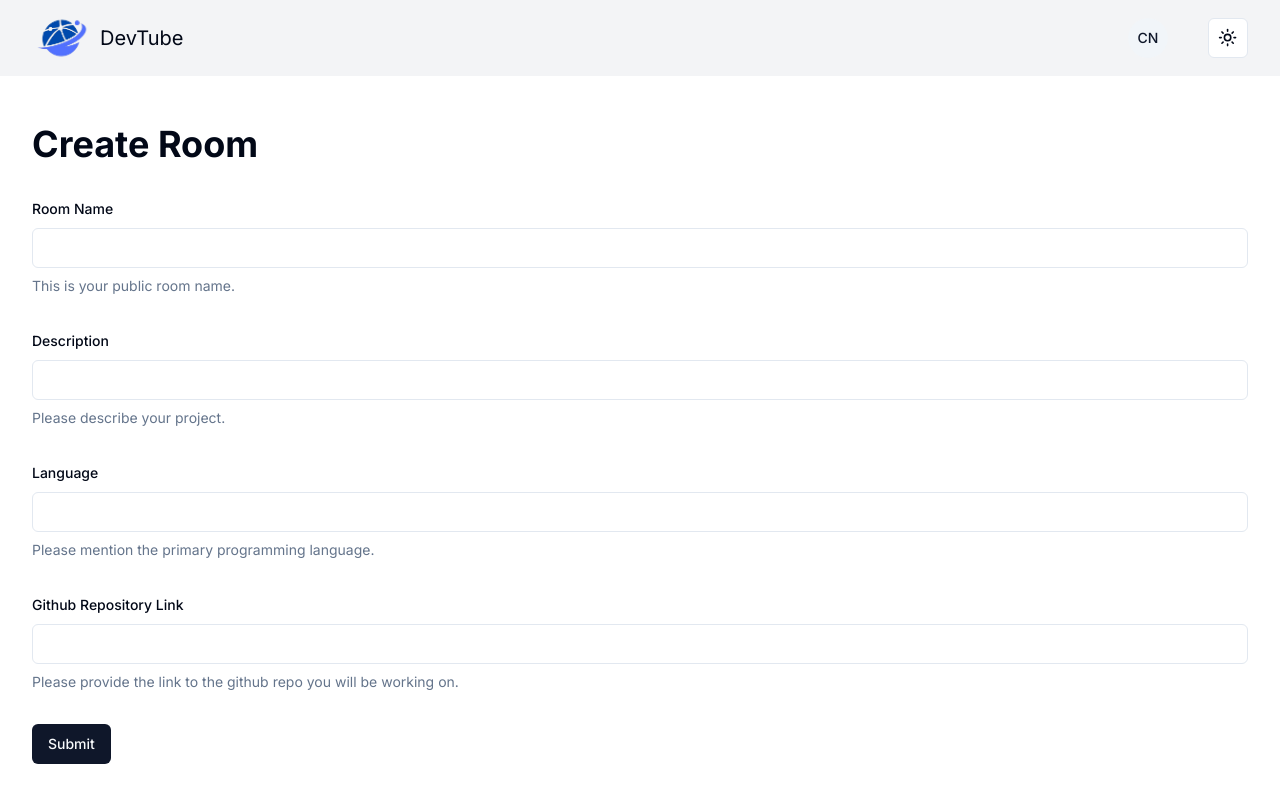
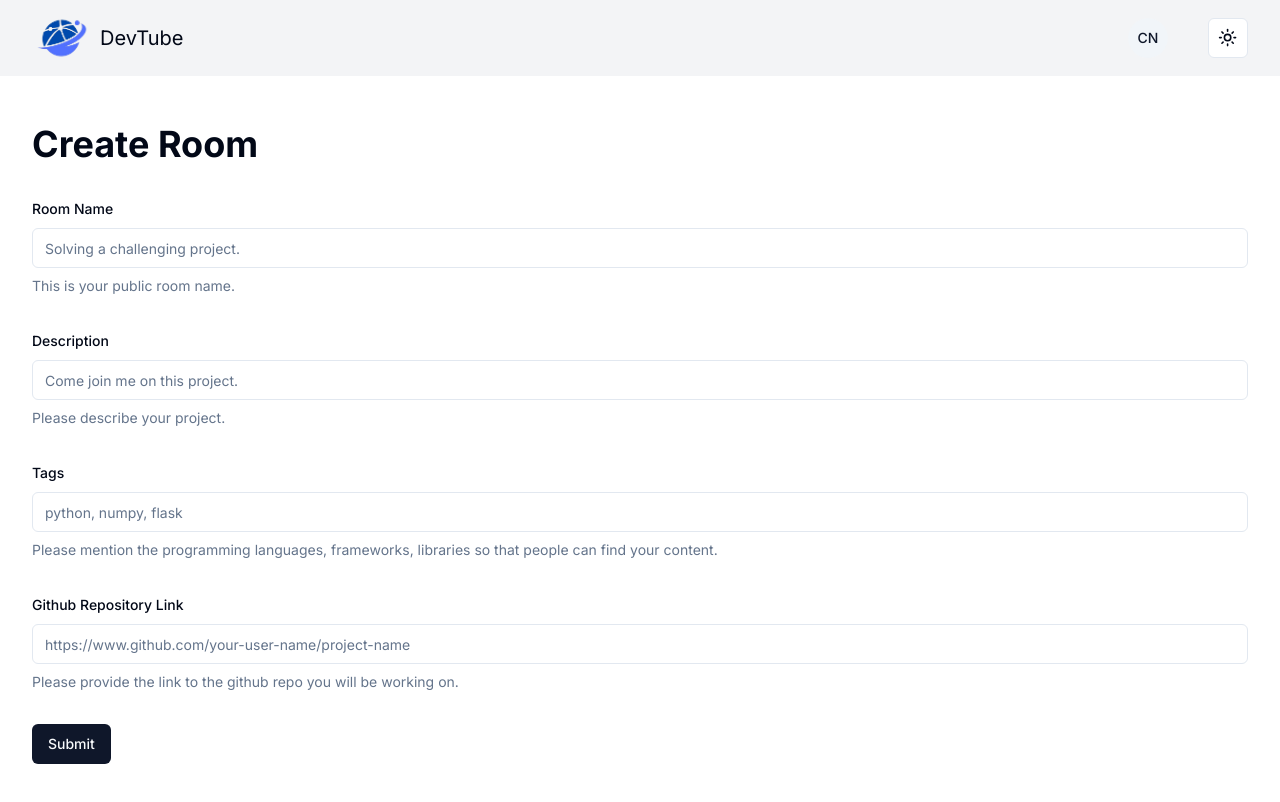
Before and after one commit to StarkTony2056/dev-tube, a Next.js app: page /create-room in a window 1280 px wide. Shown: the top 802 px of the page. Built offline with nearby package versions, Linux system fonts and the light colour scheme; no server answers.

Commit message:
modified the tags ui component

```diff
--- a/src/app/create-room/create-room-form.tsx
+++ b/src/app/create-room/create-room-form.tsx
@@ -30,12 +30,12 @@ const formSchema = z.object({
             message: "Description must be at least 20 characters.",
         })
         .max(100),
-    language: z
+    tags: z
         .string()
         .min(1, {
             message: "Language must be at least 1 character.",
         })
-        .max(20),
+        .max(50),
     githubRepo: z
         .string()
         .min(20, {
@@ -52,7 +52,7 @@ export function CreateRoomForm() {
         defaultValues: {
             name: "",
             description: "",
-            language: "",
+            tags: "",
             githubRepo: "",
         },
     });
@@ -75,7 +75,10 @@ export function CreateRoomForm() {
                         <FormItem>
                             <FormLabel>Room Name</FormLabel>
                             <FormControl>
-                                <Input {...field} />
+                                <Input
+                                    {...field}
+                                    placeholder="Solving a challenging project."
+                                />
                             </FormControl>
                             <FormDescription>
                                 This is your public room name.
@@ -91,7 +94,10 @@ export function CreateRoomForm() {
                         <FormItem>
                             <FormLabel>Description</FormLabel>
                             <FormControl>
-                                <Input {...field} />
+                                <Input
+                                    {...field}
+                                    placeholder="Come join me on this project."
+                                />
                             </FormControl>
                             <FormDescription>
                                 Please describe your project.
@@ -102,15 +108,20 @@ export function CreateRoomForm() {
                 />
                 <FormField
                     control={form.control}
-                    name="language"
+                    name="tags"
                     render={({ field }) => (
                         <FormItem>
-                            <FormLabel>Language</FormLabel>
+                            <FormLabel>Tags</FormLabel>
                             <FormControl>
-                                <Input {...field} />
+                                <Input
+                                    {...field}
+                                    placeholder="python, numpy, flask"
+                                />
                             </FormControl>
                             <FormDescription>
-                                Please mention the primary programming language.
+                                Please mention the programming languages,
+                                frameworks, libraries so that people can find
+                                your content.
                             </FormDescription>
                             <FormMessage />
                         </FormItem>
@@ -123,7 +134,10 @@ export function CreateRoomForm() {
                         <FormItem>
                             <FormLabel>Github Repository Link</FormLabel>
                             <FormControl>
-                                <Input {...field} />
+                                <Input
+                                    {...field}
+                                    placeholder="https://www.github.com/your-user-name/project-name"
+                                />
                             </FormControl>
                             <FormDescription>
                                 Please provide the link to the github repo you
--- /dev/null
+++ b/src/app/rooms/[roomId]/page.tsx
@@ -0,0 +1,45 @@
+import { getRoom } from "@/services/rooms";
+import { GithubIcon } from "lucide-react";
+import Link from "next/link";
+import { TagsList, splitTags } from "@/components/tags-list";
+
+export default async function RoomPage(props: { params: { roomId: string } }) {
+    const roomId = props.params.roomId;
+
+    const room = await getRoom(roomId);
+
+    if (!room) {
+        return <div className="">No room of this ID found</div>;
+    }
+
+    return (
+        <div className="grid grid-cols-4 min-h-screen">
+            <div className="col-span-3 p-4 pr-2">
+                <div className="rounded-lg border bg-card text-card-foreground shadow-sm p-4">
+                    VIDEO PLAYER
+                </div>
+            </div>
+            <div className="col-span-1 p-4 pl-2">
+                <div className="rounded-lg border bg-card text-card-foreground shadow-sm p-4 flex flex-col gap-4">
+                    <h1 className="text-base">{room?.name}</h1>
+                    <p className="text-base text-gray-600">
+                        {room?.description}
+                    </p>
+
+                    <TagsList tags={splitTags(room.tags)} />
+
+                    {room.githubRepo && (
+                        <Link
+                            href={room.githubRepo}
+                            className="flex items-center gap-2 text-center text-sm"
+                            target="_blank"
+                            rel="noopener noreferrer">
+                            <GithubIcon />
+                            Github Link
+                        </Link>
+                    )}
+                </div>
+            </div>
+        </div>
+    );
+}
--- /dev/null
+++ b/src/components/tags-list.tsx
@@ -0,0 +1,19 @@
+import { Badge } from "./ui/badge";
+
+export function splitTags(tags: string) {
+    return tags.split(",").map((tag) => tag.trim());
+}
+
+export function TagsList({ tags }: { tags: string[] }) {
+    return (
+        <div className="flex gap-2 flex-wrap">
+            {tags.map((tag) => (
+                <Badge
+                    className="w-fit"
+                    key={tag}>
+                    {tag}
+                </Badge>
+            ))}
+        </div>
+    );
+}
--- /dev/null
+++ b/src/components/ui/badge.tsx
@@ -0,0 +1,36 @@
+import * as React from "react"
+import { cva, type VariantProps } from "class-variance-authority"
+
+import { cn } from "@/lib/utils"
+
+const badgeVariants = cva(
+  "inline-flex items-center rounded-full border px-2.5 py-0.5 text-xs font-semibold transition-colors focus:outline-none focus:ring-2 focus:ring-ring focus:ring-offset-2",
+  {
+    variants: {
+      variant: {
+        default:
+          "border-transparent bg-primary text-primary-foreground hover:bg-primary/80",
+        secondary:
+          "border-transparent bg-secondary text-secondary-foreground hover:bg-secondary/80",
+        destructive:
+          "border-transparent bg-destructive text-destructive-foreground hover:bg-destructive/80",
+        outline: "text-foreground",
+      },
+    },
+    defaultVariants: {
+      variant: "default",
+    },
+  }
+)
+
+export interface BadgeProps
+  extends React.HTMLAttributes<HTMLDivElement>,
+    VariantProps<typeof badgeVariants> {}
+
+function Badge({ className, variant, ...props }: BadgeProps) {
+  return (
+    <div className={cn(badgeVariants({ variant }), className)} {...props} />
+  )
+}
+
+export { Badge, badgeVariants }
--- a/src/db/schema.ts
+++ b/src/db/schema.ts
@@ -75,7 +75,7 @@ export const room = pgTable("room", {
         .references(() => users.id, { onDelete: "cascade" }),
     name: text("name").notNull(),
     description: text("description").notNull(),
-    language: text("language").notNull(),
+    tags: text("tags").notNull(),
     githubRepo: text("githubRepo"),
 });
 
--- a/src/services/rooms.ts
+++ b/src/services/rooms.ts
@@ -1,4 +1,6 @@
 import { db } from "@/db";
+import { room } from "@/db/schema";
+import { eq } from "drizzle-orm";
 import { unstable_noStore } from "next/cache";
 
 export async function getRooms() {
@@ -7,3 +9,10 @@ export async function getRooms() {
     const rooms = await db.query.room.findMany();
     return rooms;
 }
+
+export async function getRoom(roomId: string) {
+    unstable_noStore();
+    return await db.query.room.findFirst({
+        where: eq(room.id, roomId),
+    });
+}
```
